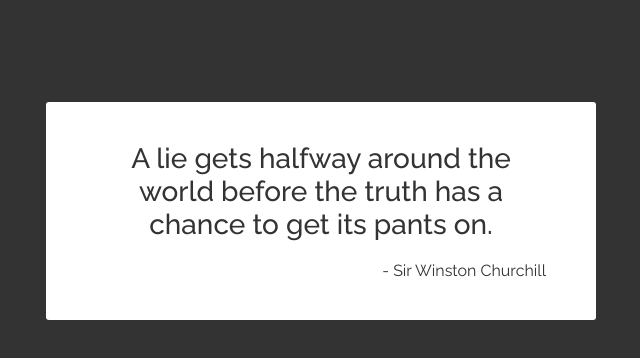
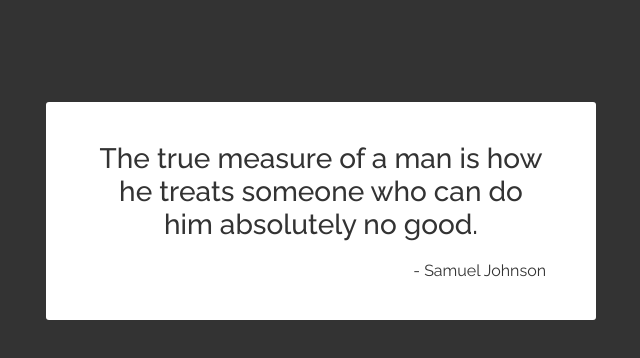
Before and after one commit to maybetonyfu/daily-quote, a plain HTML site: page index.html in a window 1280 px wide. Shown: the whole page, without its empty margins (319-959 px from the left). Drawn offline with Linux system fonts and the light colour scheme.

Commit message:
Update Content

```diff
--- a/index.html
+++ b/index.html
@@ -1 +1 @@
-<html> <head> <link rel="stylesheet" type="text/css" href="quote.css"> </head> <body> <div class="quote-box"> <div class="quote-text"> <span id="text">A lie gets halfway around the world before the truth has a chance to get its pants on.</span> </div> <div class="quote-author"> - <span id="author">Sir Winston Churchill</span> </div> </div> </body> </html>
+<html> <head> <link rel="stylesheet" type="text/css" href="quote.css"> </head> <body> <div class="quote-box"> <div class="quote-text"> <span id="text">The true measure of a man is how he treats someone who can do him absolutely no good.</span> </div> <div class="quote-author"> - <span id="author">Samuel Johnson</span> </div> </div> </body> </html>
```
